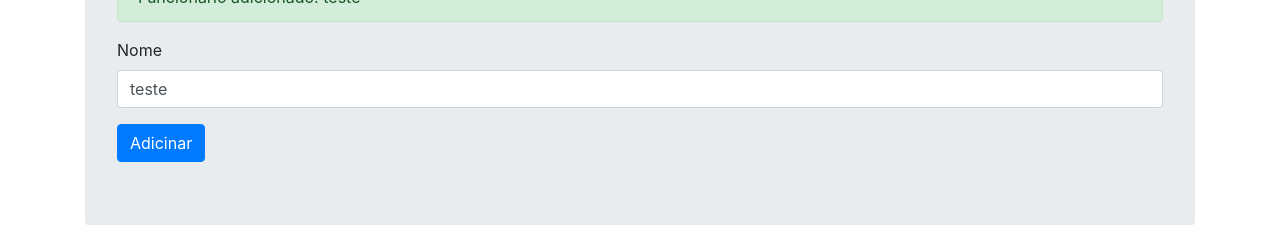
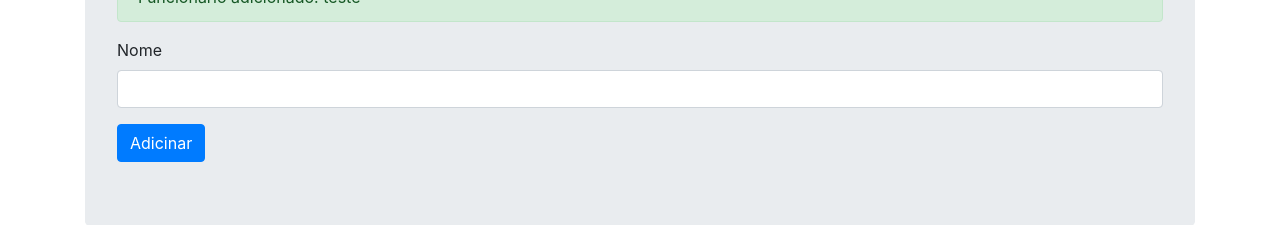
Before and after one commit to fsales/algamoney-api, an Angular app in the folder angular/projeto-teste/: page / in a window 1280 px wide. Shown: the part 217-442 px from the top of the page. Built offline with nearby package versions, Linux system fonts and the light colour scheme.

Commit message:
Usando variável de referência

```diff
--- a/angular/projeto-teste/src/app/app.component.html
+++ b/angular/projeto-teste/src/app/app.component.html
@@ -11,13 +11,11 @@
         <div class="form-group" >
             <label>Nome</label>
             <input type="text"
-                   class="form-control"
-                   (input)="alterarNome($event)"
-                   value="{{nome}}">
+                   class="form-control" #nomeInput>
         </div>
         <button type="button"
                 class="btn btn-primary"
-                (click)="adicinar()">Adicinar</button>
+                (click)="adicinar(nomeInput.value)">Adicinar</button>
       </div>
 
 </div>
--- a/angular/projeto-teste/src/app/app.component.ts
+++ b/angular/projeto-teste/src/app/app.component.ts
@@ -10,7 +10,8 @@ export class AppComponent {
 
   nome = 'teste';
 
-  adicinar(){
+  adicinar(nome: string){
+    this.nome = nome;
     console.log(`Adicionando ${this.nome}`);
   }
 
```
